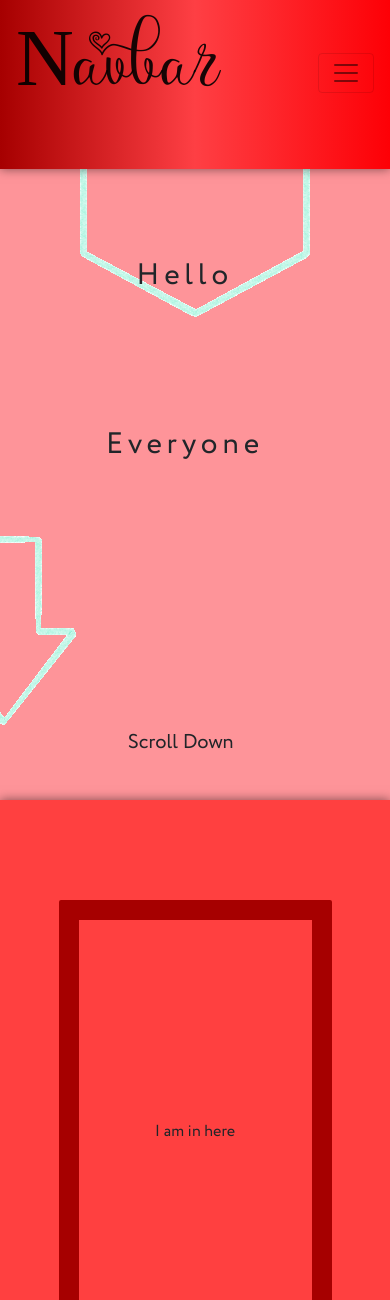
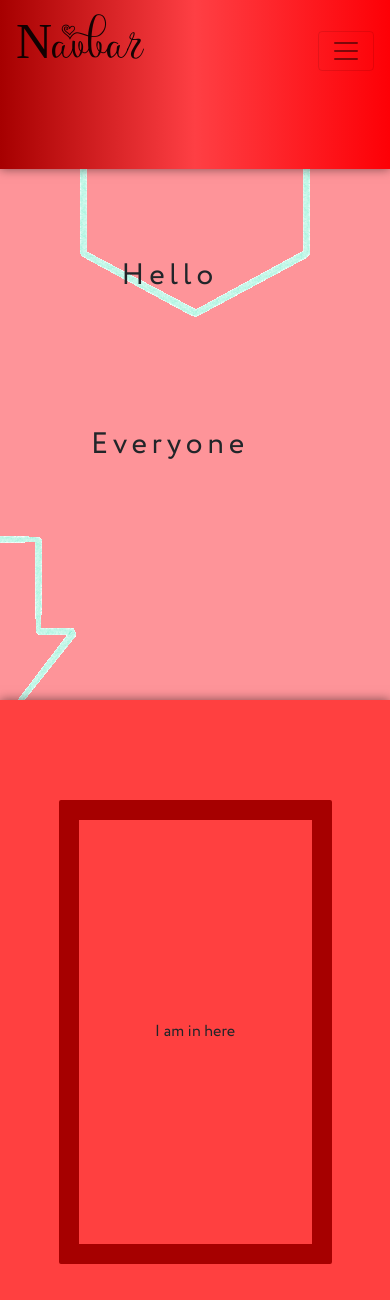
Before and after one commit to AndeyGordeev/forMom, a Flask app: page / in a window 390 px wide. Shown: the top 1300 px of the page. Run offline with Flask 2, Linux system fonts and the light colour scheme; some libraries are stand-ins or nearby versions.

Commit message:
test change view 5

```diff
--- a/static/css/style.css
+++ b/static/css/style.css
@@ -148,18 +148,27 @@ div, h1, p:hover {
 	}
 	.text {
 		font-size: 30px;
-		margin-right: 20px;
+		margin-right: 50px;
 	}
 	.rectangle {
 		height: 20%;
 	}
 	.posts {
-		top:800px;
+		top:700px;
+	}
+	.navbar-brand {
+		font-size: 50px;
+	}
+
+	.collapse {
+		background-color: rgba(166,0,0,1);
+		animation-name: collapse;
+		animation-duration: 1s;
 	}
 }
 
 
-@media screen and (min-width: 400px) and (max-width: 1024px) {
+@media screen and (min-width: 400px) and (max-width: 990px) {
 	.bottom {
 		left: 35%;
 	}
@@ -172,6 +181,12 @@ div, h1, p:hover {
 	.posts {
 		top:800px;
 	}
+
+	.collapse {
+		background-color: rgba(166,0,0,1);
+		animation-name: collapse;
+		animation-duration: 1s;
+	}
 }
 
 @media screen and (min-width: 1600px) and (max-width: 2000px) {
@@ -182,7 +197,7 @@ div, h1, p:hover {
 		font-size: 100px;
 	}
 	.rectangle {
-		height: 40%;
+		height: 20%;
 	}
 	.posts {
 		top:900px;
@@ -193,9 +208,3 @@ div, h1, p:hover {
 	from {background-color: rgba(166,0,0,0);}
 	to {background-color: rgba(166,0,0,1);}
 }
-
-.collapse {
-	background-color: rgba(166,0,0,1);
-	animation-name: collapse;
-	animation-duration: 1s;
-}
```
